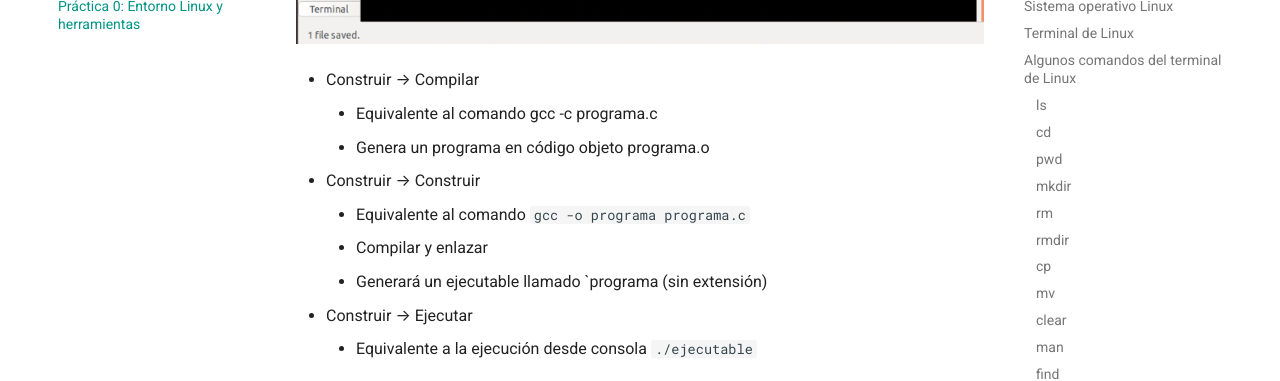
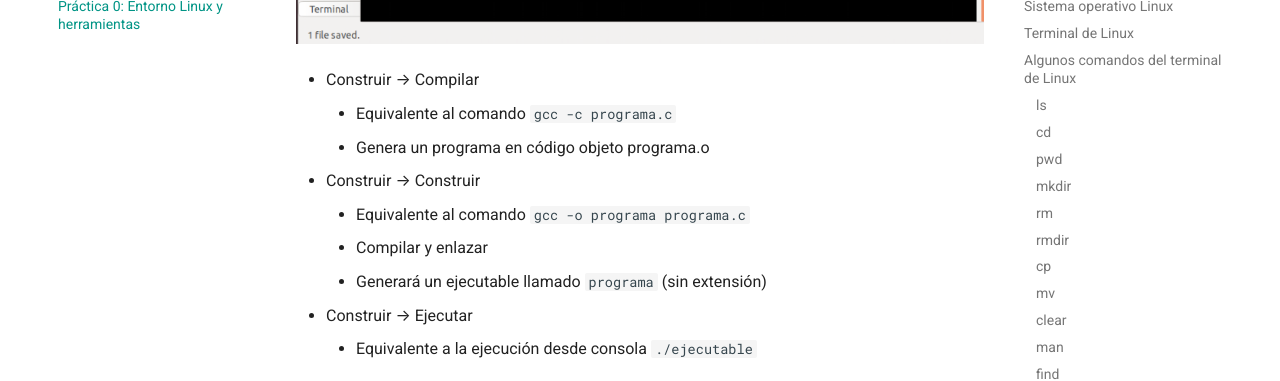
Before and after one commit to cpomares/p1-robotica, an MkDocs documentation site: the page built from docs/Practicas/practica00/practica00.md, in a window 1280 px wide and 900 px high, scrolled down 4337 px. Shown: the part 156-537 px from the top of the window. Built offline with MkDocs 1.6.1 and Material for MkDocs 9.7.7, drawn with Linux system fonts in a browser that asks for light colours.

Commit message:
Corregido formato

```diff
--- a/docs/Practicas/practica00/practica00.md
+++ b/docs/Practicas/practica00/practica00.md
@@ -130,12 +130,12 @@ sudo apt install gcc
 ![](imagenes/geany.png)
 
 - Construir → Compilar
-    - Equivalente al comando gcc -c programa.c
+    - Equivalente al comando `gcc -c programa.c`
     - Genera un programa en código objeto programa.o
 - Construir → Construir
     - Equivalente al comando `gcc -o programa programa.c`
     - Compilar y enlazar
-    - Generará un ejecutable llamado `programa (sin extensión)
+    - Generará un ejecutable llamado `programa` (sin extensión)
 - Construir → Ejecutar
     - Equivalente a la ejecución desde consola `./ejecutable`
 
```
